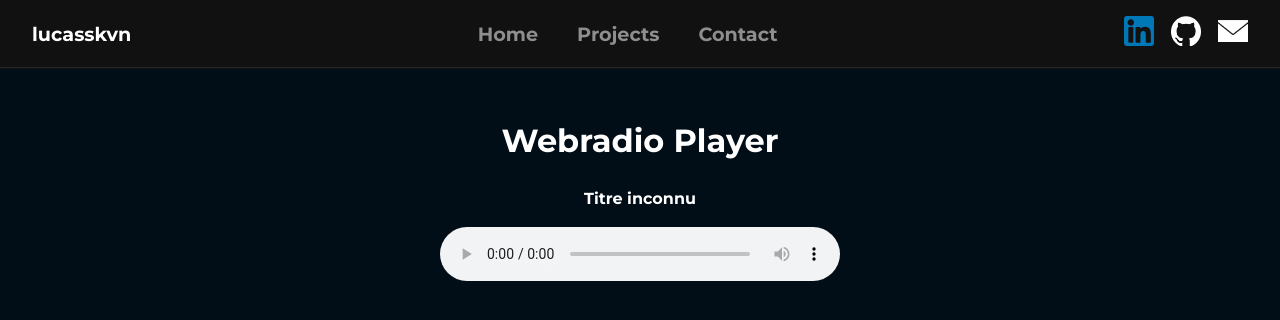
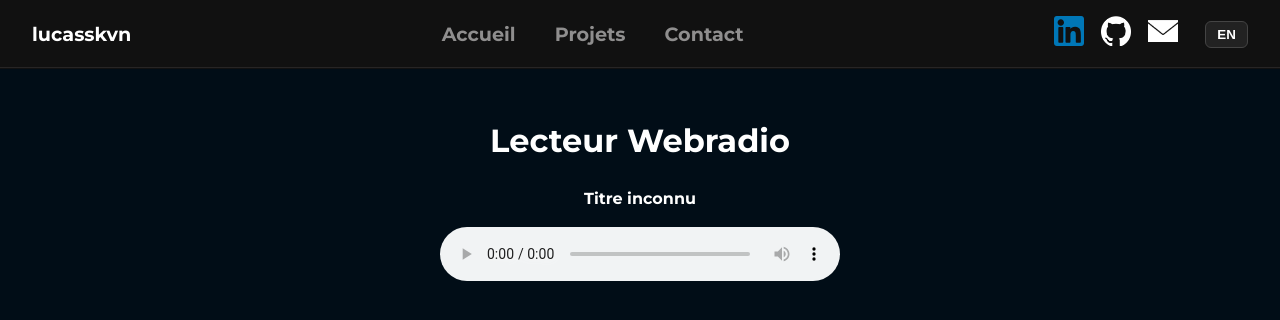
Before and after one commit to lucasskvn/lucasskvn.github.io, a React (Vite) app: page /radio in a window 1280 px wide. Shown: the top 320 px of the page. Built offline with nearby package versions, Linux system fonts and the light colour scheme; no server answers.

Commit message:
add language selection

```diff
--- a/src/App.tsx
+++ b/src/App.tsx
@@ -1,4 +1,5 @@
 import { Routes, Route, useNavigate } from 'react-router-dom'
+import { useState } from 'react';
 import Profile from './assets/profile.jpg'
 import linkedinLogo from './assets/linkedin.svg'
 import githubLogo from './assets/github.png'
@@ -14,13 +15,13 @@ const status = "EPITECH Lyon Student";
 const linkedin = "https://www.linkedin.com/in/lucas-sangkhavongs/";
 const github = "https://github.com/lucaskvn";
 
-function About() {
+function About({ lang }: { lang: 'fr' | 'en' }) {
   return (
     <div className="Rectangles-container">
       <div className="Rounded-rectangle">
         <img src={Profile} alt="Profile" className="Profile-rectangle" />
         <a href="/src/assets/CV_LucasSangkhavongs.pdf" download className="CV-download-btn">
-          Download CV
+          {lang === 'fr' ? 'Télécharger le CV' : 'Download CV'}
           <span className="DownloadArrow">
             <img src={DownloadIcon} alt="Download" width={22} height={22} />
           </span>
@@ -29,9 +30,13 @@ function About() {
         <div className="Profile-content">
           <h2>Lucas Sangkhavongs</h2>
           <div className="Profile-subtitle">{status}</div>
-          <p>I'm Lucas Sangkhavongs, I'm 19 years old and a second-year EPITECH student based in Lyon, France. I'm passionate about programming and computers.<br />
+          <p>
+            {lang === 'fr'
+              ? "Je m'appelle Lucas Sangkhavongs, j'ai 19 ans et je suis étudiant en deuxième année à EPITECH Lyon. Passionné d'informatique et de programmation."
+              : "I'm Lucas Sangkhavongs, I'm 19 years old and a second-year EPITECH student based in Lyon, France. I'm passionate about programming and computers."}
+            <br />
           </p>
-          <p>I build apps in C and Python</p>
+          <p>{lang === 'fr' ? "Je développe des applications en C et Python" : "I build apps in C and Python"}</p>
         </div>
       </div>
     </div>
@@ -40,15 +45,30 @@ function About() {
 
 function App() {
   const navigate = useNavigate();
+  const [lang, setLang] = useState<'fr' | 'en'>("fr");
+  const t = {
+    fr: {
+      home: "Accueil",
+      projects: "Projets",
+      contact: "Contact",
+      switch: "EN",
+    },
+    en: {
+      home: "Home",
+      projects: "Projects",
+      contact: "Contact",
+      switch: "FR",
+    }
+  };
   return (
     <>
       <nav className="Navbar">
         <div className="Navbar-divider"></div>
         <span className="Navbar-title">lucasskvn</span>
         <div className="Navbar-center">
-          <span className="Navbar-About" onClick={() => navigate('/')}>Home</span>
-          <span className="Navbar-Projects" onClick={() => navigate('/projects')}>Projects</span>
-          <span className="Navbar-Contact" onClick={() => navigate('/contact')}>Contact</span>
+          <span className="Navbar-About" onClick={() => navigate('/')}>{t[lang].home}</span>
+          <span className="Navbar-Projects" onClick={() => navigate('/projects')}>{t[lang].projects}</span>
+          <span className="Navbar-Contact" onClick={() => navigate('/contact')}>{t[lang].contact}</span>
         </div>
         <div className="Navbar-socials">
           <a href={linkedin} target="_blank" rel="noopener noreferrer">
@@ -60,13 +80,20 @@ function App() {
           <a href={`mailto:${email}`}>
             <img src={mailLogo} alt="Email" className="SocialLogo" />
           </a>
+          <button
+            style={{ marginLeft: 10, background: '#222', color: '#fff', border: '1px solid #444', borderRadius: 6, padding: '0.3rem 0.7rem', cursor: 'pointer', fontWeight: 'bold' }}
+            onClick={() => setLang(lang === 'fr' ? 'en' : 'fr')}
+            aria-label="Switch language"
+          >
+            {t[lang].switch}
+          </button>
         </div>
       </nav>
       <Routes>
-        <Route path="/" element={<About />} />
-        <Route path="/projects" element={<Projects />} />
-        <Route path="/contact" element={<Contact />} />
-        <Route path="/radio" element={<RadioPlayer />} />
+        <Route path="/" element={<About lang={lang} />} />
+        <Route path="/projects" element={<Projects lang={lang} />} />
+        <Route path="/contact" element={<Contact lang={lang} />} />
+        <Route path="/radio" element={<RadioPlayer lang={lang} />} />
       </Routes>
     </>
   )
--- a/src/Projects.tsx
+++ b/src/Projects.tsx
@@ -4,9 +4,9 @@ import githubImg from './assets/github.png';
 import placeholder from './assets/placeholder.jpg';
 
 type Project = {
-  title: string;
-  description: string;
-  details?: string;
+  title: string | { fr: string; en: string };
+  description: string | { fr: string; en: string };
+  details?: string | { fr: string; en: string };
   link?: string;
   image?: string;
   detailImage?: string;
@@ -14,86 +14,136 @@ type Project = {
 
 const projects: Project[] = [
   {
-    title: "Portfolio Website",
-    description: "Site personnel réalisé avec React et Vite pour présenter mes projets et mon CV.",
-    details: "Ce site a été conçu pour mettre en avant mes compétences, mes projets et mon parcours professionnel. Il utilise React, Vite et un design responsive.",
+    title: { fr: "Portfolio Website", en: "Portfolio Website" },
+    description: {
+      fr: "Site personnel réalisé avec React et Vite pour présenter mes projets et mon CV.",
+      en: "Personal website built with React and Vite to showcase my projects and CV."
+    },
+    details: {
+      fr: "Ce site a été conçu pour mettre en avant mes compétences, mes projets et mon parcours professionnel. Il utilise React, Vite et un design responsive.",
+      en: "This site was designed to highlight my skills, projects, and professional background. It uses React, Vite, and a responsive design."
+    },
     link: "https://github.com/lucasskvn/lucasskvn.github.io/",
     image: githubImg,
     detailImage: githubImg,
   },
   {
-    title: "Webradio",
-    description: "Écoutez la webradio en direct (Liquidsoap, Icecast).",
-    details: "Player audio en ligne développé avec React, utilisant Liquidsoap et Icecast pour la diffusion. Permet d'écouter la radio en direct et d'afficher le titre du morceau en cours.",
+    title: { fr: "Webradio", en: "Webradio" },
+    description: {
+      fr: "Écoutez la webradio en direct (Liquidsoap, Icecast).",
+      en: "Listen to the webradio live (Liquidsoap, Icecast)."
+    },
+    details: {
+      fr: "Player audio en ligne développé avec React, utilisant Liquidsoap et Icecast pour la diffusion. Permet d'écouter la radio en direct et d'afficher le titre du morceau en cours.",
+      en: "Online audio player built with React, using Liquidsoap and Icecast for streaming. Lets you listen live and shows the current track title."
+    },
     link: "/radio",
     image: placeholder,
     detailImage: placeholder,
   },
   {
-    title: "Dotfiles",
-    description: "Mes configurations personnalisées pour bash, nvim, nix, etc.",
-    details: "Ce dépôt contient toutes mes configurations personnelles pour différents outils de développement, facilitant la portabilité de mon environnement.",
+    title: { fr: "Dotfiles", en: "Dotfiles" },
+    description: {
+      fr: "Mes configurations personnalisées pour bash, nvim, nix, etc.",
+      en: "My custom configurations for bash, nvim, nix, etc."
+    },
+    details: {
+      fr: "Ce dépôt contient toutes mes configurations personnelles pour différents outils de développement, facilitant la portabilité de mon environnement.",
+      en: "This repo contains all my personal configs for various dev tools, making my environment portable."
+    },
     link: "https://github.com/lucasskvn/NixOS-config",
     image: githubImg,
     detailImage: placeholder,
   },
   {
-    title: "Webpage",
-    description: "Site personnel réalisé avec HTML et CSS",
-    details: ":^)",
+    title: { fr: "Webpage", en: "Webpage" },
+    description: {
+      fr: "Site personnel réalisé avec HTML et CSS",
+      en: "Personal website made with HTML and CSS"
+    },
+    details: {
+      fr: ":^)",
+      en: ":^)"
+    },
     link: "https://lucasskvn.fr/",
     image: githubImg,
     detailImage: placeholder,
   },
   {
-    title: "EpitechCoding-style-Quickfixlist",
-    description: "Plugin nvim pour afficher les erreurs de coding-style Epitech dans la quickfixlist.",
-    details: "Ce plugin améliore la productivité en affichant directement les erreurs de coding-style dans la quickfixlist de Neovim.",
+    title: { fr: "EpitechCoding-style-Quickfixlist", en: "EpitechCoding-style-Quickfixlist" },
+    description: {
+      fr: "Plugin nvim pour afficher les erreurs de coding-style Epitech dans la quickfixlist.",
+      en: "Nvim plugin to show Epitech coding-style errors in the quickfixlist."
+    },
+    details: {
+      fr: "Ce plugin améliore la productivité en affichant directement les erreurs de coding-style dans la quickfixlist de Neovim.",
+      en: "This plugin boosts productivity by showing coding-style errors directly in Neovim's quickfixlist."
+    },
     link: "https://github.com/lucasskvn/EpitechCoding-style-Quickfixlist",
     image: githubImg,
     detailImage: placeholder,
   },
   {
-    title: "Wolf3D",
-    description: "Un projet de jeu 3D réalisé en C et CSFML.",
-    details: "Wolf3D est un jeu inspiré du célèbre Wolfenstein 3D, programmé en C avec la librairie CSFML pour l'affichage graphique.",
+    title: { fr: "Wolf3D", en: "Wolf3D" },
+    description: {
+      fr: "Un projet de jeu 3D réalisé en C et CSFML.",
+      en: "A 3D game project made in C and CSFML."
+    },
+    details: {
+      fr: "Wolf3D est un jeu inspiré du célèbre Wolfenstein 3D, programmé en C avec la librairie CSFML pour l'affichage graphique.",
+      en: "Wolf3D is a game inspired by the famous Wolfenstein 3D, coded in C with CSFML for graphics."
+    },
     link: "https://github.com/lucasskvn/Wolf3D",
     image: githubImg,
     detailImage: placeholder,
   },
   {
-    title: "Minishell",
-    description: "Projet de recréation du shell Unix réalisé en C.",
-    details: "Minishell est une implémentation simplifiée d'un shell Unix, permettant de manipuler des commandes et des processus.",
+    title: { fr: "Minishell", en: "Minishell" },
+    description: {
+      fr: "Projet de recréation du shell Unix réalisé en C.",
+      en: "Unix shell recreation project in C."
+    },
+    details: {
+      fr: "Minishell est une implémentation simplifiée d'un shell Unix, permettant de manipuler des commandes et des processus.",
+      en: "Minishell is a simplified Unix shell implementation, allowing command and process management."
+    },
     link: "https://github.com/lucasskvn/Minishell",
     image: githubImg,
     detailImage: placeholder,
   },
   {
-    title: "my_printf",
-    description: "Projet de recréation de la fonction printf réalisé en C.",
-    details: "Ce projet consiste à réimplémenter la fonction printf du C, en gérant différents formats et options.",
+    title: { fr: "my_printf", en: "my_printf" },
+    description: {
+      fr: "Projet de recréation de la fonction printf réalisé en C.",
+      en: "Recreation of the printf function in C."
+    },
+    details: {
+      fr: "Ce projet consiste à réimplémenter la fonction printf du C, en gérant différents formats et options.",
+      en: "This project is about reimplementing the C printf function, handling various formats and options."
+    },
     link: "https://github.com/lucasskvn/my_printf",
     image: githubImg,
     detailImage: placeholder,
   },
 ];
 
-export default function Projects() {
+interface ProjectsProps { lang: 'fr' | 'en' }
+
+export default function Projects({ lang }: ProjectsProps) {
   const [selectedProject, setSelectedProject] = useState<Project | null>(null);
 
   return (
     <div style={{ padding: "2rem", color: "#fff" }}>
-      <h1>Projects</h1>
-      <p>Voici quelques-uns de mes projets réalisés à EPITECH et en dehors.</p>
+      <h1>{lang === 'fr' ? 'Projets' : 'Projects'}</h1>
+      <p>{lang === 'fr' ? 'Voici quelques-uns de mes projets réalisés à EPITECH et en dehors.' : 'Here are some of my projects made at EPITECH and beyond.'}</p>
       <div className="projects-grid">
         {projects.map((project, idx) => (
           <div key={idx} className="project-card">
             {project.image && (
-              <img src={project.image} alt={project.title} className="project-image" />
+              <img src={project.image} alt={typeof project.title === 'string' ? project.title : project.title[lang]} className="project-image" />
             )}
-            <h2 className="project-title">{project.title}</h2>
-            <p>{project.description}</p>
+            <h2 className="project-title">{typeof project.title === 'string' ? project.title : project.title[lang]}</h2>
+            <p>{typeof project.description === 'string' ? project.description : project.description[lang]}</p>
             {project.link && (
               <span
                 onClick={() => setSelectedProject(project)}
@@ -102,7 +152,7 @@ export default function Projects() {
                 role="button"
                 onKeyPress={e => { if (e.key === 'Enter' || e.key === ' ') setSelectedProject(project); }}
               >
-                Voir le projet
+                {lang === 'fr' ? 'Voir le projet' : 'See project'}
               </span>
             )}
           </div>
@@ -112,13 +162,13 @@ export default function Projects() {
         <div className="modal-overlay" onClick={() => setSelectedProject(null)}>
           <div className="modal-content" onClick={e => e.stopPropagation()}>
             {(selectedProject.detailImage || selectedProject.image) && (
-              <img src={selectedProject.detailImage || selectedProject.image} alt={selectedProject.title} className="project-image" style={{ maxWidth: '60%', marginBottom: 16 }} />
+              <img src={selectedProject.detailImage || selectedProject.image} alt={typeof selectedProject.title === 'string' ? selectedProject.title : selectedProject.title[lang]} className="project-image" style={{ maxWidth: '60%', marginBottom: 16 }} />
             )}
-            <h2>{selectedProject.title}</h2>
-            <p style={{ marginBottom: 16 }}>{selectedProject.details || selectedProject.description}</p>
+            <h2>{typeof selectedProject.title === 'string' ? selectedProject.title : selectedProject.title[lang]}</h2>
+            <p style={{ marginBottom: 16 }}>{typeof selectedProject.details === 'string' ? selectedProject.details : (selectedProject.details ? selectedProject.details[lang] : (typeof selectedProject.description === 'string' ? selectedProject.description : selectedProject.description[lang]))}</p>
             {selectedProject.link && (
               <a href={selectedProject.link} target="_blank" rel="noopener noreferrer" style={{ color: "#61dafb", display: "block", marginBottom: 16 }}>
-                Lien du projet
+                {lang === 'fr' ? 'Lien du projet' : 'Project link'}
               </a>
             )}
           </div>
--- a/src/RadioPlayer.tsx
+++ b/src/RadioPlayer.tsx
@@ -1,6 +1,8 @@
 import { useEffect, useState } from "react";
 
-export default function RadioPlayer() {
+interface RadioPlayerProps { lang: 'fr' | 'en' }
+
+export default function RadioPlayer({ lang }: RadioPlayerProps) {
   const [track, setTrack] = useState<string>("");
 
   useEffect(() => {
@@ -27,13 +29,17 @@ export default function RadioPlayer() {
 
   return (
     <div style={{ padding: "2rem", color: "#fff", textAlign: "center" }}>
-      <h1>Webradio Player</h1>
+      <h1>{lang === 'fr' ? 'Lecteur Webradio' : 'Webradio Player'}</h1>
       <div style={{ marginBottom: 16, fontWeight: "bold" }}>
-        {track ? `En cours : ${track}` : "Titre inconnu"}
+        {track
+          ? (lang === 'fr' ? `En cours : ${track}` : `Now playing: ${track}`)
+          : (lang === 'fr' ? 'Titre inconnu' : 'Unknown title')}
       </div>
       <audio controls style={{ width: "100%", maxWidth: 400 }}>
         <source src="https://webradio.lucasskvn.duckdns.org/stream.mp3" type="audio/mpeg" />
-        Votre navigateur ne supporte pas l'élément audio.
+        {lang === 'fr'
+          ? "Votre navigateur ne supporte pas l'élément audio."
+          : "Your browser does not support the audio element."}
       </audio>
     </div>
   );
```
Also changed, not shown: src/Contact.tsx (+9 -3 lines), 1 other file (tests, documents, lock files or other folders).
